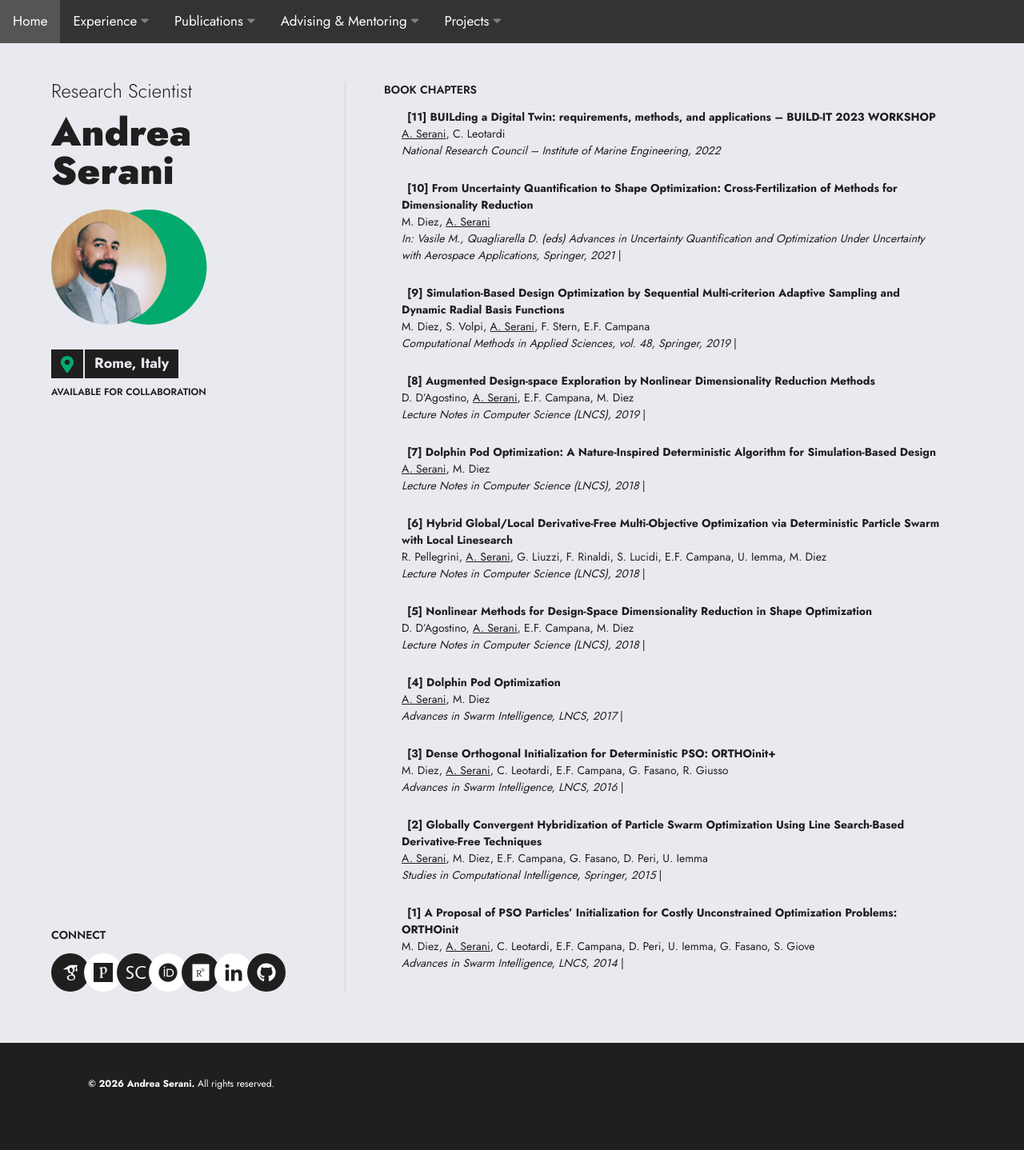
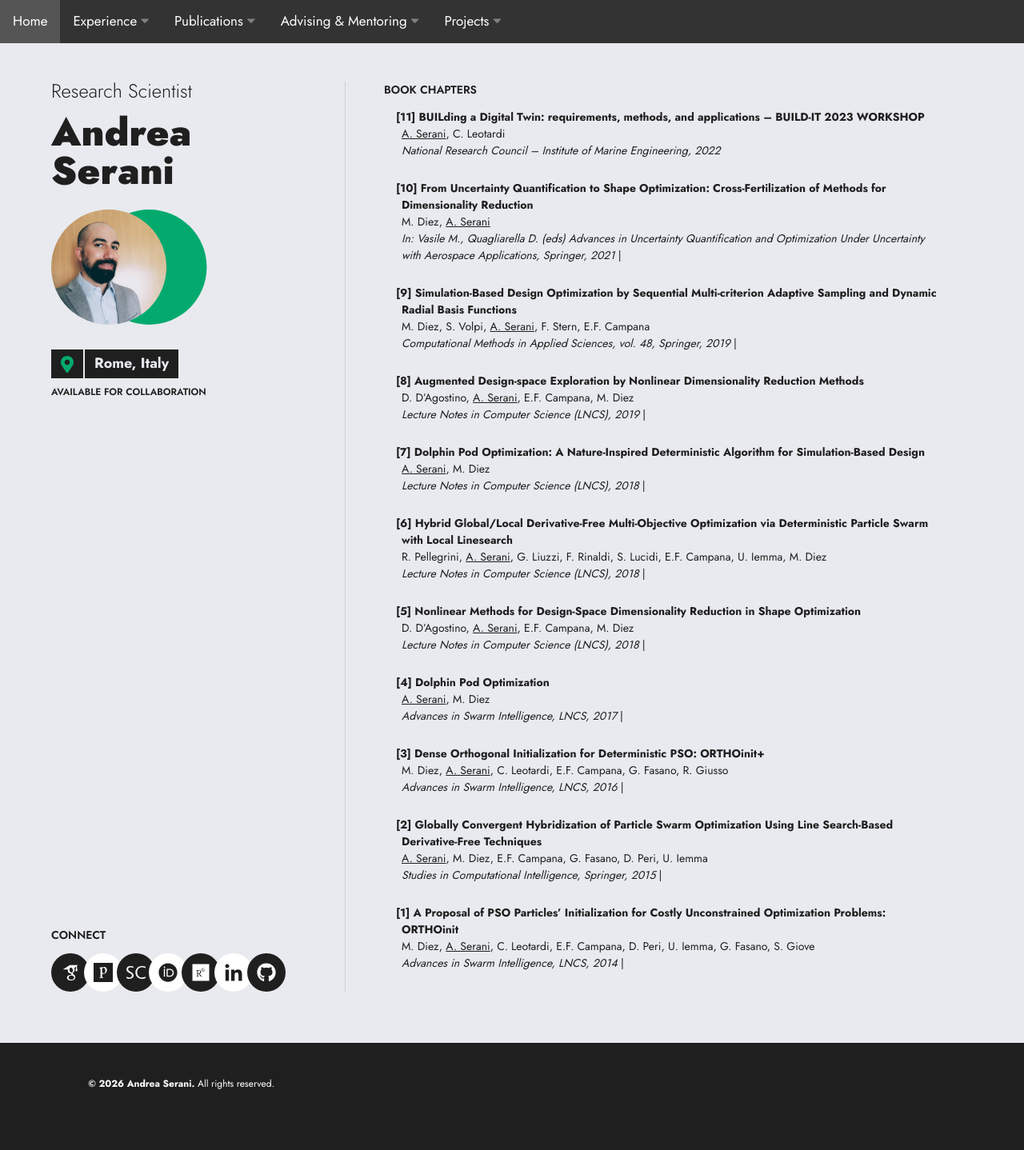
Before and after one commit to aserani/aserani.github.io, a Jekyll site: the page built from html/chapters.html, in a window 1280 px wide. Shown: the whole page at 80% size. Built offline with Jekyll 4.4.1, drawn with Linux system fonts in a browser that asks for light colours; a style sheet for code colours, icons or effects is not loaded.

Commit message:
Adjust widths for number display and text indent

```diff
--- a/assets/styles.css
+++ b/assets/styles.css
@@ -1314,12 +1314,12 @@ div.container {
 
 .cp-num::before {
   display: inline-block;
-  width: 2em;   /* larghezza fissa numero */
+  width: 2.5em;   /* larghezza fissa numero */
 }
 
 /* Hanging indent for publication entries */
 
 .borderless .font-text {
   padding-left: 1.5em;   /* spazio per il numero */
-  text-indent: -1.5em;   /* riporta la prima riga a sinistra */
+  text-indent: -3.0em;   /* riporta la prima riga a sinistra */
 }
```
